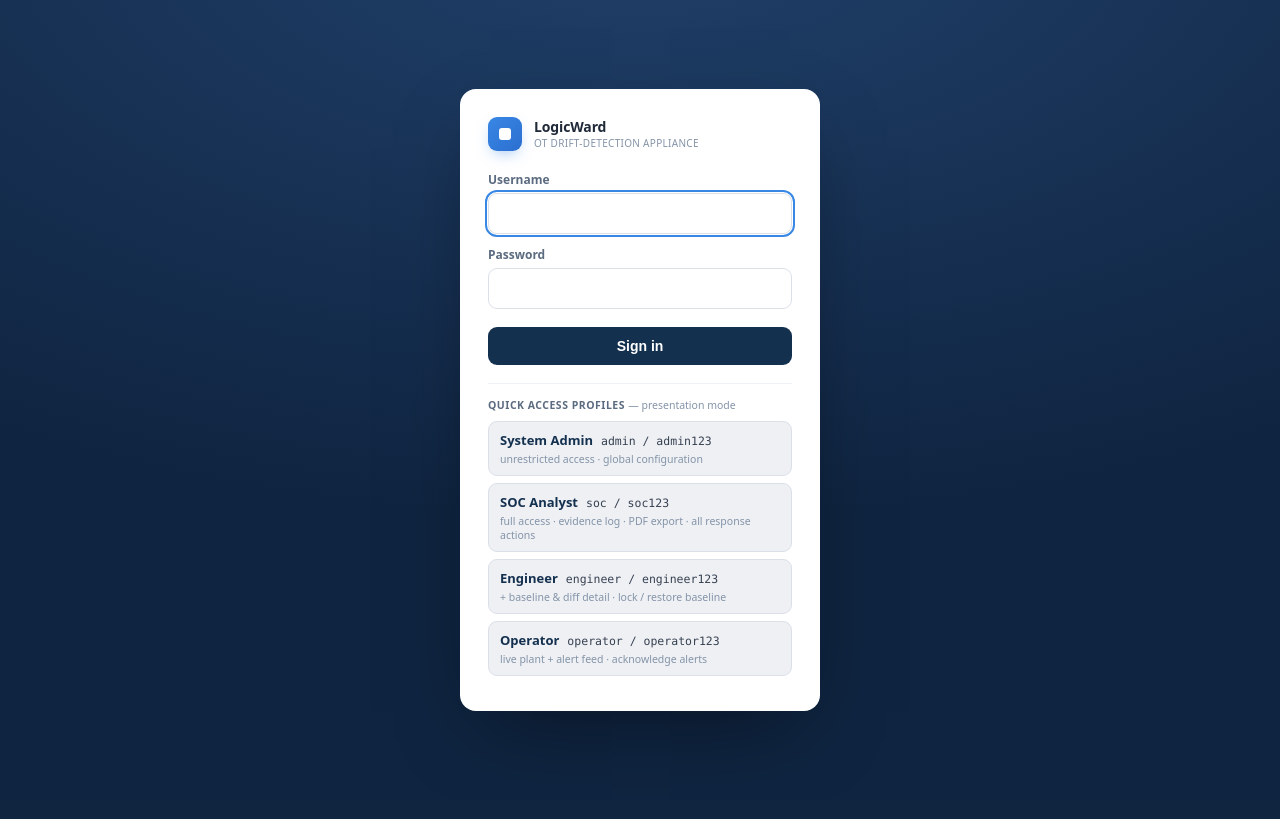
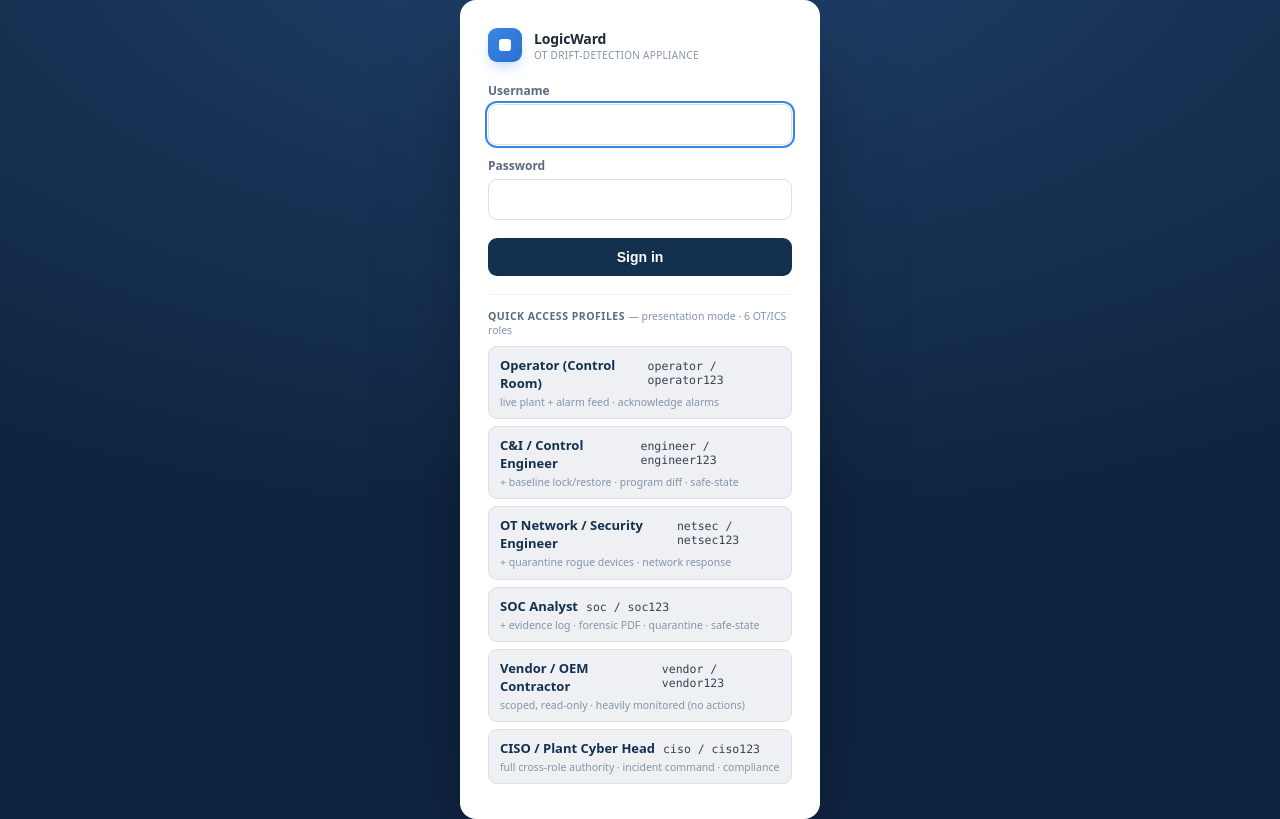
Before and after one commit to positromen/Adani-Project-OT, a Flask app: page /login in a window 1280 px wide. Before the commit the page ends 724 px from the top, so only its background shows below. Run offline with Flask 3, Linux system fonts and the light colour scheme; parts of the project's set-up code (start-up, migrations or seed data) failed here and were passed over.

Commit message:
RBAC: 6 functional OT/ICS roles, capability-based access control
Completes the Roles & Access model (was 4 functional roles for 6 conceptual cards):
- 6 roles/logins: operator, engineer (control), netsec (network/security), soc,
  vendor (read-only), ciso (full authority)
- capability model (ROLE_CAPS) gates every action/API by capability, not linear
  rank, because roles have different scopes (network-eng can quarantine but not
  touch the PLC program; control-eng is the reverse; vendor is read-only)
- backend: require_cap() decorator on all response/baseline/evidence/ack routes;
  caps sent to the template; server enforces 403
- frontend: data-cap gating removes controls a role can't use; alert actions
  (ack/quarantine/safe-state) gate on caps
- login.html: 6 quick-access profiles; Roles tab stamped with each functional login

Verified: capability matrix correct for all 6 roles; full suite 154/154.

```diff
--- a/logicward/dashboard/app.py
+++ b/logicward/dashboard/app.py
@@ -34,14 +34,44 @@ from logicward.engine.server import api as engine_api
 from logicward.engine.sources import EmbeddedPlant, RemotePlant
 from logicward.sites import registry
 
-# ── demo-grade RBAC user directory ────────────────────────────────────────────
+# ── RBAC — 6 OT/ICS roles, capability-based ──────────────────────────────────
+# These are the six functional roles shown on the "Roles & Access" tab. Access is
+# gated by CAPABILITY (what a role may DO), not a linear rank, because the roles
+# have different scopes (a Network Engineer can quarantine a device but not touch
+# the PLC program; a Control Engineer is the reverse).
 USERS = {
-    "operator": {"password": "operator123", "role": "operator", "name": "Ops Console"},
-    "engineer": {"password": "engineer123", "role": "engineer", "name": "Control Engineer"},
-    "soc":      {"password": "soc123",      "role": "soc_analyst", "name": "SOC Analyst"},
-    "admin":    {"password": "admin123",    "role": "admin", "name": "System Administrator"},
+    "operator": {"password": "operator123", "role": "operator",         "name": "Operator (Control Room)"},
+    "engineer": {"password": "engineer123", "role": "control_engineer", "name": "C&I / Control Engineer"},
+    "netsec":   {"password": "netsec123",   "role": "network_engineer", "name": "OT Network / Security Engineer"},
+    "soc":      {"password": "soc123",      "role": "soc_analyst",      "name": "SOC Analyst"},
+    "vendor":   {"password": "vendor123",   "role": "vendor",           "name": "Vendor / OEM Contractor"},
+    "ciso":     {"password": "ciso123",     "role": "ciso",             "name": "CISO / Plant Cyber Head"},
 }
-ROLE_RANK = {"operator": 1, "engineer": 2, "soc_analyst": 3, "admin": 4}
+
+# Capabilities gate every action/control (UI + API):
+#   ack               acknowledge a single alert
+#   ack_all           acknowledge / clear the whole alert feed
+#   baseline          re-lock / restore the approved baseline (engineering)
+#   network_response  quarantine a rogue device (network/security)
+#   safe_state        recommend a safe-state on a safety-critical alert
+#   evidence          export the signed forensic PDF / view the evidence log
+#   compliance        CISO oversight (cross-role incident command)
+ALL_CAPS = ("ack", "ack_all", "baseline", "network_response", "safe_state", "evidence", "compliance")
+ROLE_CAPS: dict[str, set[str]] = {
+    "operator":         {"ack", "ack_all"},
+    "control_engineer": {"ack", "ack_all", "baseline", "safe_state"},
+    "network_engineer": {"ack", "ack_all", "network_response"},
+    "soc_analyst":      {"ack", "ack_all", "network_response", "safe_state", "evidence"},
+    "vendor":           set(),                 # scoped, read-only (heavily monitored)
+    "ciso":             set(ALL_CAPS),         # full cross-role authority
+}
+# retained for display ordering only (NOT used for gating)
+ROLE_RANK = {"operator": 1, "vendor": 1, "control_engineer": 2, "network_engineer": 2,
+             "soc_analyst": 3, "ciso": 4}
+
+
+def caps_for(role: str) -> set[str]:
+    return ROLE_CAPS.get(role, set())
 
 
 # ── production-grade analytics helpers (additive) ─────────────────────────────
@@ -234,15 +264,16 @@ def login_required(fn):
     return wrap
 
 
-def role_required(min_role: str):
+def require_cap(cap: str):
+    """Gate a route on a capability (see ROLE_CAPS)."""
     def deco(fn):
         @functools.wraps(fn)
         def wrap(*a, **k):
             role = _current_role()
             if not role:
                 return jsonify({"error": "authentication required"}), 401
-            if ROLE_RANK.get(role, 0) < ROLE_RANK[min_role]:
-                return jsonify({"error": f"requires role >= {min_role}"}), 403
+            if cap not in caps_for(role):
+                return jsonify({"error": f"role '{role}' lacks capability '{cap}'"}), 403
             return fn(*a, **k)
         return wrap
     return deco
@@ -292,8 +323,9 @@ def create_app(dashboard: Dashboard | None = None, embed: bool | None = None) ->
     @login_required
     def dashboard_page():
         u = session["user"]
+        role = USERS[u]["role"]
         return render_template("dashboard.html", user=USERS[u]["name"], username=u,
-                               role=USERS[u]["role"])
+                               role=role, caps=",".join(sorted(caps_for(role))))
 
     # -- data APIs --
     @app.get("/api/sites")
@@ -328,13 +360,14 @@ def create_app(dashboard: Dashboard | None = None, embed: bool | None = None) ->
                                                      site=site, limit=300)})
 
     @app.post("/api/alerts/clear")
+    @require_cap("ack_all")
     def api_alerts_clear():
         dash.bus.clear()
         dash.drift.reset()
         return jsonify({"status": "cleared", "message": "All alerts have been cleared from memory and disk."})
 
     @app.get("/api/evidence/report.pdf")
-    @role_required("soc_analyst")
+    @require_cap("evidence")
     def api_report():
         site = request.args.get("site")
         events = dash.bus.snapshot()
@@ -352,7 +385,7 @@ def create_app(dashboard: Dashboard | None = None, embed: bool | None = None) ->
 
     # -- actions (role-gated) --
     @app.post("/api/baseline/lock")
-    @role_required("engineer")
+    @require_cap("baseline")
     def api_lock():
         dash.relock_baseline()
         dash.bus.emit_new("response.restore_baseline", "dashboard",
@@ -361,14 +394,14 @@ def create_app(dashboard: Dashboard | None = None, embed: bool | None = None) ->
         return jsonify({"status": "locked", "hash": dash.signed["manifest"]["structural_hash"]})
 
     @app.post("/api/response/ack")
-    @login_required
+    @require_cap("ack")
     def api_ack():
         d = request.get_json(silent=True) or {}
         ev = dash.response.operator_ack(d.get("ref", ""), actor=session["user"], note=d.get("note"))
         return jsonify(ev)
 
     @app.post("/api/response/quarantine")
-    @role_required("soc_analyst")
+    @require_cap("network_response")
     def api_quarantine():
         d = request.get_json(silent=True) or {}
         ev = dash.response.quarantine_device(d.get("mac", "?"), d.get("ip"), actor=session["user"],
@@ -376,14 +409,14 @@ def create_app(dashboard: Dashboard | None = None, embed: bool | None = None) ->
         return jsonify(ev)
 
     @app.post("/api/response/safe_state")
-    @role_required("soc_analyst")
+    @require_cap("safe_state")
     def api_safe_state():
         d = request.get_json(silent=True) or {}
         ev = dash.response.recommend_safe_state(d.get("rung_id"), actor=session["user"], ref=d.get("ref"))
         return jsonify(ev)
 
     @app.post("/api/response/restore")
-    @role_required("engineer")
+    @require_cap("baseline")
     def api_restore():
         d = request.get_json(silent=True) or {}
         ev = dash.response.restore_baseline(actor=session["user"], ref=d.get("ref"))
--- a/logicward/dashboard/static/style.css
+++ b/logicward/dashboard/static/style.css
@@ -295,3 +295,6 @@ b{font-weight:700}
 .rb-label{font-size:12.5px;color:var(--ink-2)}
 .rb-val{font-size:12px;font-weight:700;padding:3px 9px;border-radius:6px}
 .rb-val.ok{background:var(--good-bg);color:var(--good)} .rb-val.bad{background:var(--crit-bg);color:var(--crit)}
+
+/* Roles & Access tab: functional login credential badge */
+.role-login{display:inline-block;margin-left:6px;font-family:var(--mono);font-size:10px;font-weight:700;color:var(--accent);background:rgba(57,135,229,.10);padding:1px 7px;border-radius:6px;vertical-align:middle}
--- a/logicward/dashboard/templates/login.html
+++ b/logicward/dashboard/templates/login.html
@@ -23,22 +23,30 @@
       <button type="submit">Sign in</button>
     </form>
     <div class="login-accounts">
-      <div class="login-accounts-head">Quick Access Profiles <span>— presentation mode</span></div>
-      <button type="button" class="cred-row" data-user="admin" data-pass="admin123">
-        <span class="cred-top"><span class="cred-role">System Admin</span><span class="cred-id">admin / admin123</span></span>
-        <span class="cred-note">unrestricted access · global configuration</span>
+      <div class="login-accounts-head">Quick Access Profiles <span>— presentation mode · 6 OT/ICS roles</span></div>
+      <button type="button" class="cred-row" data-user="operator" data-pass="operator123">
+        <span class="cred-top"><span class="cred-role">Operator (Control Room)</span><span class="cred-id">operator / operator123</span></span>
+        <span class="cred-note">live plant + alarm feed · acknowledge alarms</span>
+      </button>
+      <button type="button" class="cred-row" data-user="engineer" data-pass="engineer123">
+        <span class="cred-top"><span class="cred-role">C&amp;I / Control Engineer</span><span class="cred-id">engineer / engineer123</span></span>
+        <span class="cred-note">+ baseline lock/restore · program diff · safe-state</span>
+      </button>
+      <button type="button" class="cred-row" data-user="netsec" data-pass="netsec123">
+        <span class="cred-top"><span class="cred-role">OT Network / Security Engineer</span><span class="cred-id">netsec / netsec123</span></span>
+        <span class="cred-note">+ quarantine rogue devices · network response</span>
       </button>
       <button type="button" class="cred-row" data-user="soc" data-pass="soc123">
         <span class="cred-top"><span class="cred-role">SOC Analyst</span><span class="cred-id">soc / soc123</span></span>
-        <span class="cred-note">full access · evidence log · PDF export · all response actions</span>
+        <span class="cred-note">+ evidence log · forensic PDF · quarantine · safe-state</span>
       </button>
-      <button type="button" class="cred-row" data-user="engineer" data-pass="engineer123">
-        <span class="cred-top"><span class="cred-role">Engineer</span><span class="cred-id">engineer / engineer123</span></span>
-        <span class="cred-note">+ baseline &amp; diff detail · lock / restore baseline</span>
+      <button type="button" class="cred-row" data-user="vendor" data-pass="vendor123">
+        <span class="cred-top"><span class="cred-role">Vendor / OEM Contractor</span><span class="cred-id">vendor / vendor123</span></span>
+        <span class="cred-note">scoped, read-only · heavily monitored (no actions)</span>
       </button>
-      <button type="button" class="cred-row" data-user="operator" data-pass="operator123">
-        <span class="cred-top"><span class="cred-role">Operator</span><span class="cred-id">operator / operator123</span></span>
-        <span class="cred-note">live plant + alert feed · acknowledge alerts</span>
+      <button type="button" class="cred-row" data-user="ciso" data-pass="ciso123">
+        <span class="cred-top"><span class="cred-role">CISO / Plant Cyber Head</span><span class="cred-id">ciso / ciso123</span></span>
+        <span class="cred-note">full cross-role authority · incident command · compliance</span>
       </button>
     </div>
   </div>
```
Also changed, not shown: logicward/dashboard/static/app.js (+10 -9 lines), logicward/dashboard/templates/dashboard.html (+11 -11 lines).
